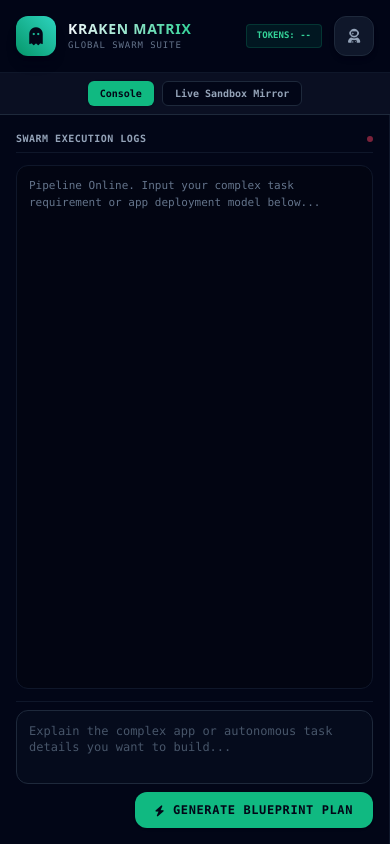
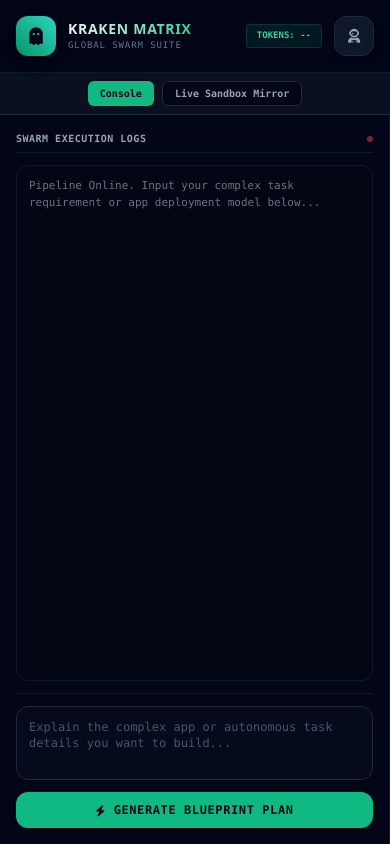
Before and after one commit to snadella857-cmyk/neyon-matrix-ai, a plain HTML site: page index.html in a window 390 px wide. Drawn offline with nearby package versions, Linux system fonts and the light colour scheme; no server answers.

Commit message:
Add files via upload

```diff
--- a/index.html
+++ b/index.html
@@ -73,11 +73,11 @@
                 </div>
             </div>
 
-            <div class="mt-3 pt-2 border-t border-slate-900 flex flex-col space-y-2 shrink-0 bg-slate-950">
+            <div class="mt-3 pt-3 border-t border-slate-900 flex flex-col space-y-2 shrink-0 bg-slate-950">
                 <textarea id="task-input" rows="3" class="w-full bg-slate-900/30 border border-slate-800 focus:border-emerald-500/40 p-3 text-xs font-mono text-slate-200 placeholder-slate-600 focus:outline-none transition resize-none rounded-xl" placeholder="Explain the complex app or autonomous task details you want to build..."></textarea>
 
-                <div class="flex justify-end">
-                    <button onclick="initiateSwarmPipeline()" class="px-5 py-2.5 bg-emerald-500 hover:bg-emerald-400 text-slate-950 font-bold font-mono text-xs tracking-wider uppercase rounded-xl transition shadow flex items-center space-x-2">
+                <div class="flex justify-end pt-1">
+                    <button onclick="initiateSwarmPipeline()" class="w-full sm:w-auto px-5 py-2.5 bg-emerald-500 hover:bg-emerald-400 text-slate-950 font-bold font-mono text-xs tracking-wider uppercase rounded-xl transition shadow flex items-center justify-center space-x-2">
                         <i class="fa-solid fa-bolt text-[11px]"></i><span>Generate Blueprint Plan</span>
                     </button>
                 </div>
```
Also changed, not shown: 1 other file.
